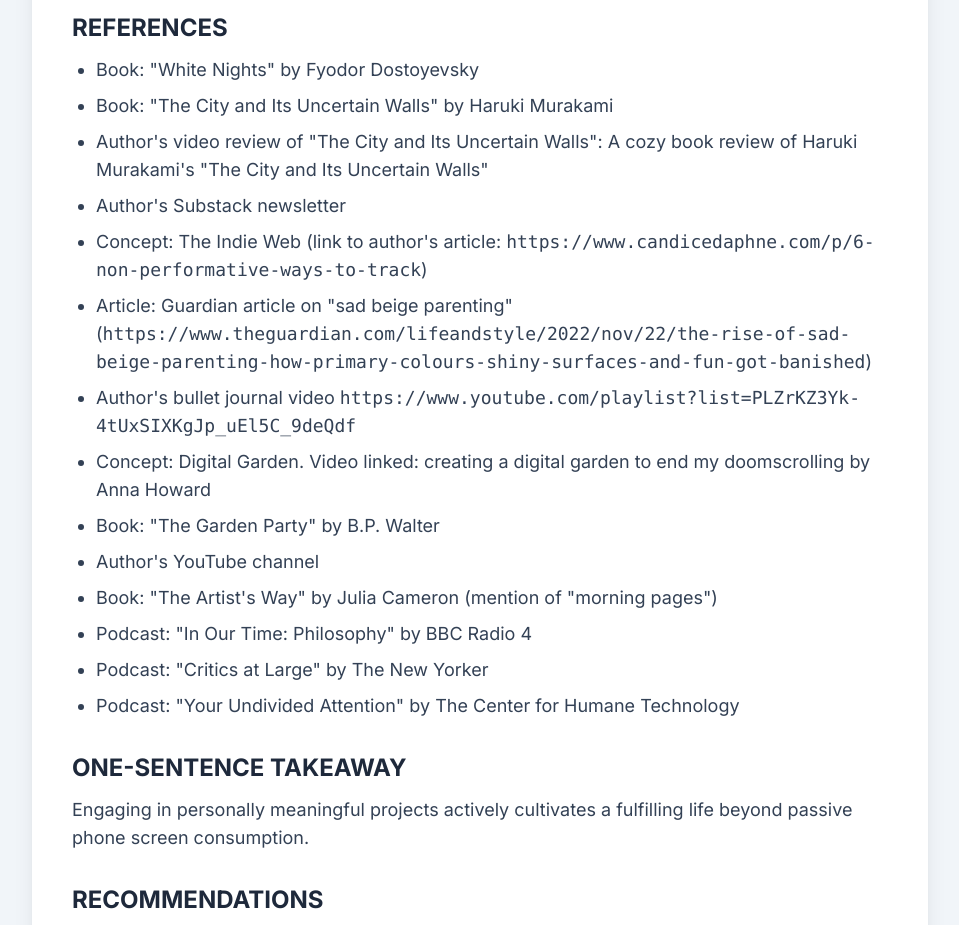
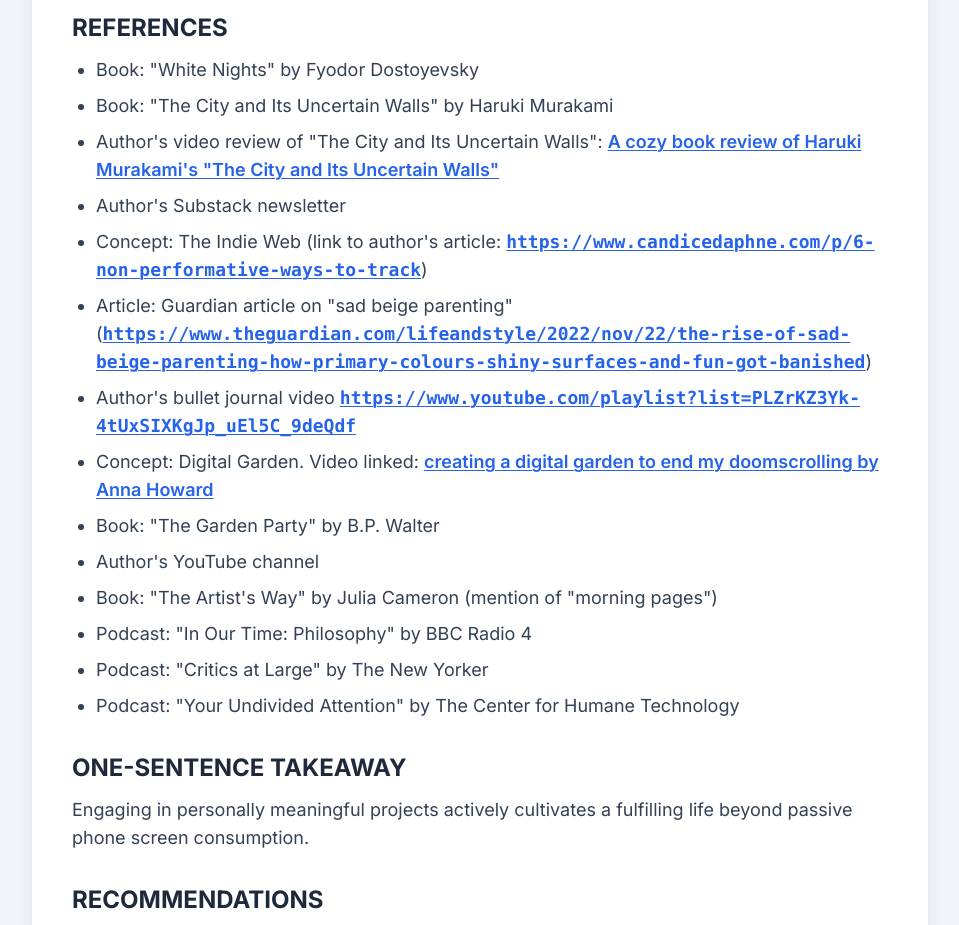
Before and after one commit to Episode-gamer/Article-of-the-week-summery, a plain HTML site: page index.html in a window 1280 px wide. Shown: the part 8780-9705 px from the top of the page, without its empty margins (160-1119 px from the left). Drawn offline with nearby package versions, Linux system fonts and the light colour scheme.

Commit message:
added style to links in the refferences section

```diff
--- a/index.html
+++ b/index.html
@@ -297,12 +297,12 @@
             <ul class="list-disc pl-6 text-slate-700 space-y-2 text-base md:text-lg">
                 <li>Book: "White Nights" by Fyodor Dostoyevsky</li>
                 <li>Book: "The City and Its Uncertain Walls" by Haruki Murakami</li>
-                <li>Author's video review of "The City and Its Uncertain Walls": <a href="https://www.youtube.com/watch?v=UTRN6iy_ezE" target="_blank" rel="noopener noreferrer">A cozy book review of Haruki Murakami's "The City and Its Uncertain Walls"</a></li>
+                <li>Author's video review of "The City and Its Uncertain Walls": <a href="https://www.youtube.com/watch?v=UTRN6iy_ezE" target="_blank" rel="noopener noreferrer" class="text-blue-600 hover:text-blue-700 underline decoration-1 underline-offset-2 font-semibold">A cozy book review of Haruki Murakami's "The City and Its Uncertain Walls"</a></li>
                 <li>Author's Substack newsletter</li>
-                <li>Concept: The Indie Web (link to author's article: <a href="https://www.candicedaphne.com/p/6-non-performative-ways-to-track" target="_blank" rel="noopener noreferrer"><code>https://www.candicedaphne.com/p/6-non-performative-ways-to-track</code></a>)</li>
-                <li>Article: Guardian article on "sad beige parenting" (<a href="https://www.theguardian.com/lifeandstyle/2022/nov/22/the-rise-of-sad-beige-parenting-how-primary-colours-shiny-surfaces-and-fun-got-banished" target="_blank" rel="noopener noreferrer"><code>https://www.theguardian.com/lifeandstyle/2022/nov/22/the-rise-of-sad-beige-parenting-how-primary-colours-shiny-surfaces-and-fun-got-banished</code></a>)</li>
-                <li>Author's bullet journal video <a href="https://www.youtube.com/playlist?list=PLZrKZ3Yk-4tUxSIXKgJp_uEl5C_9deQdf" target="_blank" rel="noopener noreferrer"><code>https://www.youtube.com/playlist?list=PLZrKZ3Yk-4tUxSIXKgJp_uEl5C_9deQdf</code></a></li>
-                <li>Concept: Digital Garden. Video linked: <a href="http://www.youtube.com/watch?v=0tY7Z53QJo8" target="_blank" rel="noopener noreferrer">creating a digital garden to end my doomscrolling by Anna Howard</a></li>
+                <li>Concept: The Indie Web (link to author's article: <a href="https://www.candicedaphne.com/p/6-non-performative-ways-to-track" target="_blank" rel="noopener noreferrer" class="text-blue-600 hover:text-blue-700 underline decoration-1 underline-offset-2 font-semibold"><code>https://www.candicedaphne.com/p/6-non-performative-ways-to-track</code></a>)</li>
+                <li>Article: Guardian article on "sad beige parenting" (<a href="https://www.theguardian.com/lifeandstyle/2022/nov/22/the-rise-of-sad-beige-parenting-how-primary-colours-shiny-surfaces-and-fun-got-banished" target="_blank" rel="noopener noreferrer" class="text-blue-600 hover:text-blue-700 underline decoration-1 underline-offset-2 font-semibold"><code>https://www.theguardian.com/lifeandstyle/2022/nov/22/the-rise-of-sad-beige-parenting-how-primary-colours-shiny-surfaces-and-fun-got-banished</code></a>)</li>
+                <li>Author's bullet journal video <a href="https://www.youtube.com/playlist?list=PLZrKZ3Yk-4tUxSIXKgJp_uEl5C_9deQdf" target="_blank" rel="noopener noreferrer" class="text-blue-600 hover:text-blue-700 underline decoration-1 underline-offset-2 font-semibold"><code>https://www.youtube.com/playlist?list=PLZrKZ3Yk-4tUxSIXKgJp_uEl5C_9deQdf</code></a></li>
+                <li>Concept: Digital Garden. Video linked: <a href="http://www.youtube.com/watch?v=0tY7Z53QJo8" target="_blank" rel="noopener noreferrer" class="text-blue-600 hover:text-blue-700 underline decoration-1 underline-offset-2 font-semibold">creating a digital garden to end my doomscrolling by Anna Howard</a></li>
                 <li>Book: "The Garden Party" by B.P. Walter</li>
                 <li>Author's YouTube channel</li>
                 <li>Book: "The Artist's Way" by Julia Cameron (mention of "morning pages")</li>
```
